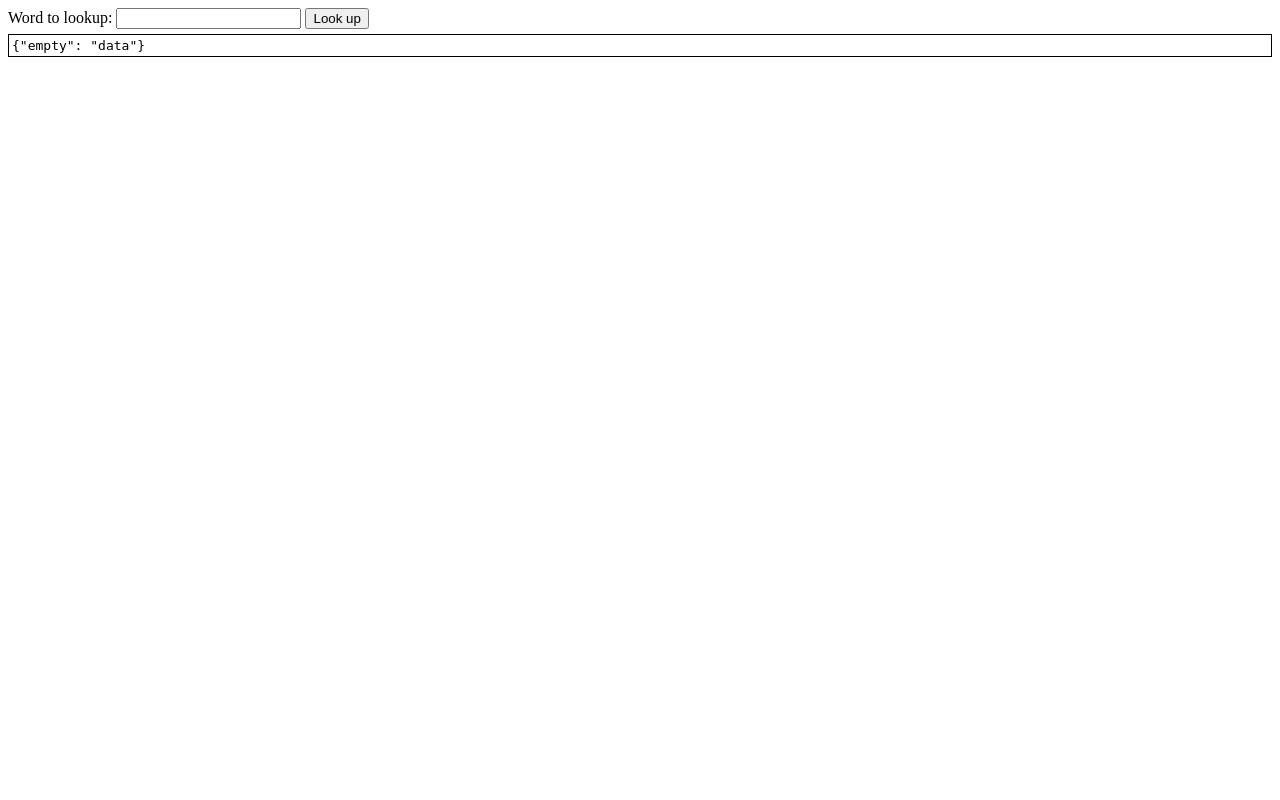
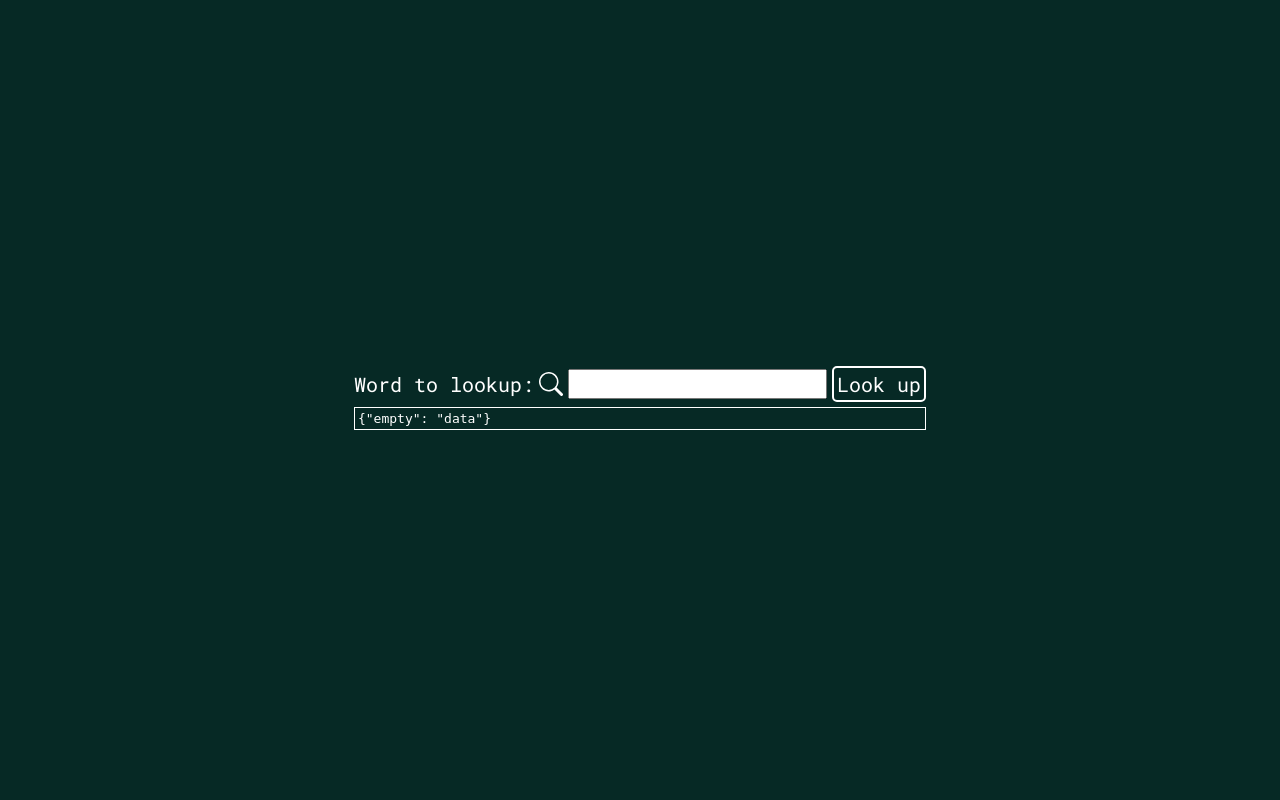
Before and after one commit to vince-smdt/mono-dictionary, a Flask app: page / in a window 1280 px wide. Run offline with Flask 2, Linux system fonts and the light colour scheme.

Commit message:
Add css file

```diff
--- /dev/null
+++ b/static/style.css
@@ -0,0 +1,60 @@
+@font-face {
+    font-family: "Roboto Mono";
+    src: url(robotomono.ttf);
+}
+
+* {
+    margin: 0;
+    padding: 0;
+}
+
+html {
+    height: 100%;
+}
+
+body {
+    min-height: 100vh;
+
+    display: flex;
+    align-items: center;
+    justify-content: center;
+
+    background: #062925;
+}
+
+#input-div {
+    display: flex;
+    justify-content: center;
+}
+
+#inner-input-div {
+    display: flex;
+    align-items: center;
+    gap: 5px;
+}
+
+#word-input {
+    color: black;
+}
+
+label, img, input, button {
+    color: white;
+    font-size: 20px;
+    font-family: "Roboto Mono";
+}
+
+button {
+    background: transparent;
+    border: white solid 2px;
+    border-radius: 5px;
+    padding: 3px;
+    cursor: pointer;
+}
+
+code {
+    display: block;
+    margin: 5px 0px;
+    padding: 3px;
+    border: 1px white solid;
+    color: white;
+}
--- a/templates/home.html
+++ b/templates/home.html
@@ -6,16 +6,24 @@
     <meta name="viewport" content="width=device-width, initial-scale=1.0">
     <title>Home - Simple Dictionary</title>
 
+    <link rel="stylesheet" href="{{ url_for("static", filename="style.css") }}">
     <script> WORD_DEF_URL = {{ url_for("word_definition")|tojson }} </script>
     <script src="{{ url_for("static", filename="script.js") }}" defer></script>
 
 </head>
 <body>
     <main>
-        <label for="word">Word to lookup: </label>
-        <input id="word-input" name="word" type="text">
-        <button type="button" id="lookup">Look up</button>
-        <code id="word-data" style="display: block; margin: 5px 0px; padding: 3px; border: 1px black solid;">{"empty": "data"}</code>
+        <div id="input-div">
+            <div id="inner-input-div">
+                <label for="word">Word to lookup: </label>
+                <img src="{{ url_for("static", filename="search.svg") }}" alt="Search Icon">
+                <input id="word-input" name="word" type="text">
+                <button type="button" id="lookup">Look up</button>
+            </div>
+        </div>
+        <p>
+            <code id="word-data">{"empty": "data"}</code>
+        </p>
     </main>
 </body>
 </html>
```
Also changed, not shown: static/robotomono.ttf (added), static/search.svg (added).
